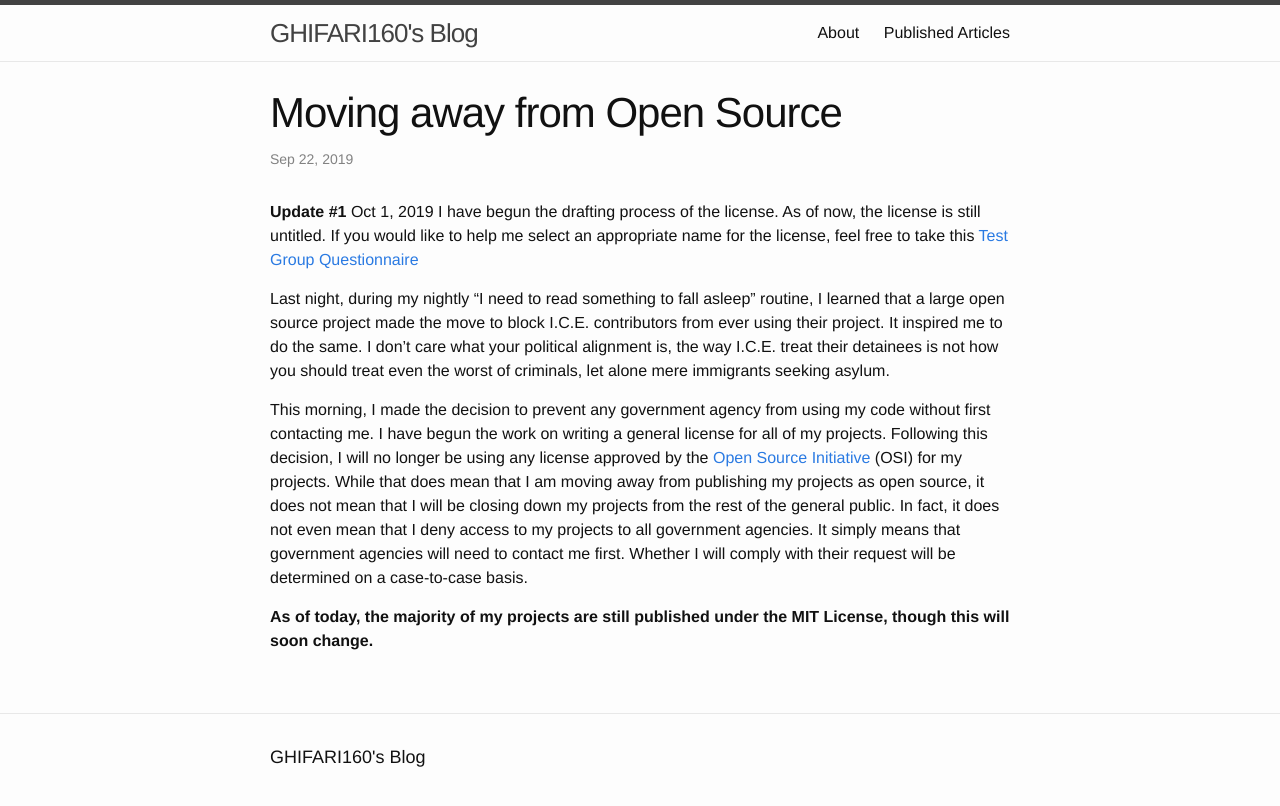
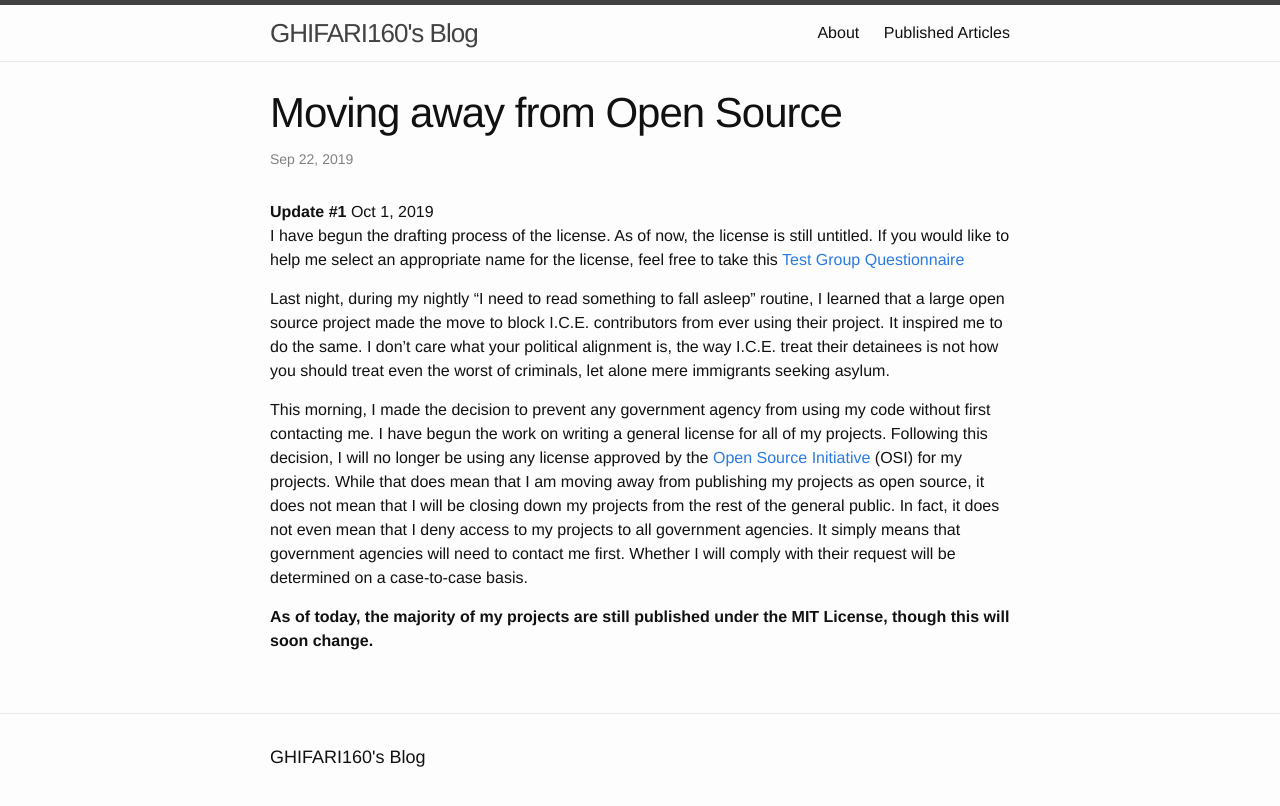
Before and after one commit to Ghifari160/blog.ghifari160.com, a Jekyll site: the page built from _posts/2019-09-22-moving-away-from-open-source.markdown, in a window 1280 px wide. Shown: the top 806 px of the page. Built offline with Jekyll 4.4.1, drawn with Linux system fonts in a browser that asks for light colours.

```diff
--- a/_posts/2019-09-22-moving-away-from-open-source.markdown
+++ b/_posts/2019-09-22-moving-away-from-open-source.markdown
@@ -6,7 +6,7 @@ tags:
 - license
 ---
 
-**Update #1** Oct 1, 2019
+**Update #1** Oct 1, 2019\
 I have begun the drafting process of the license. As of now, the license is still untitled. If you would like to help me select an appropriate name for the license, feel free to take this [Test Group Questionnaire](https://g16.click/2o3z9c2)
 
 Last night, during my nightly "I need to read something to fall asleep" routine, I learned that a large open source project made the move to block I.C.E. contributors from ever using their project. It inspired me to do the same. I don't care what your political alignment is, the way I.C.E. treat their detainees is not how you should treat even the worst of criminals, let alone mere immigrants seeking asylum.
```
